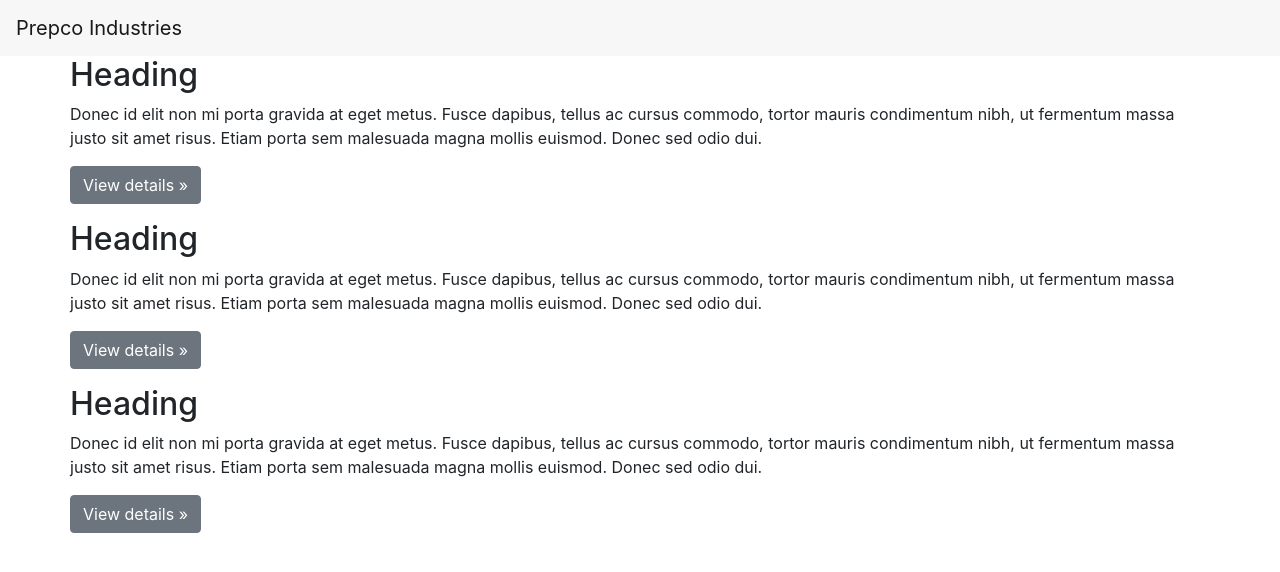
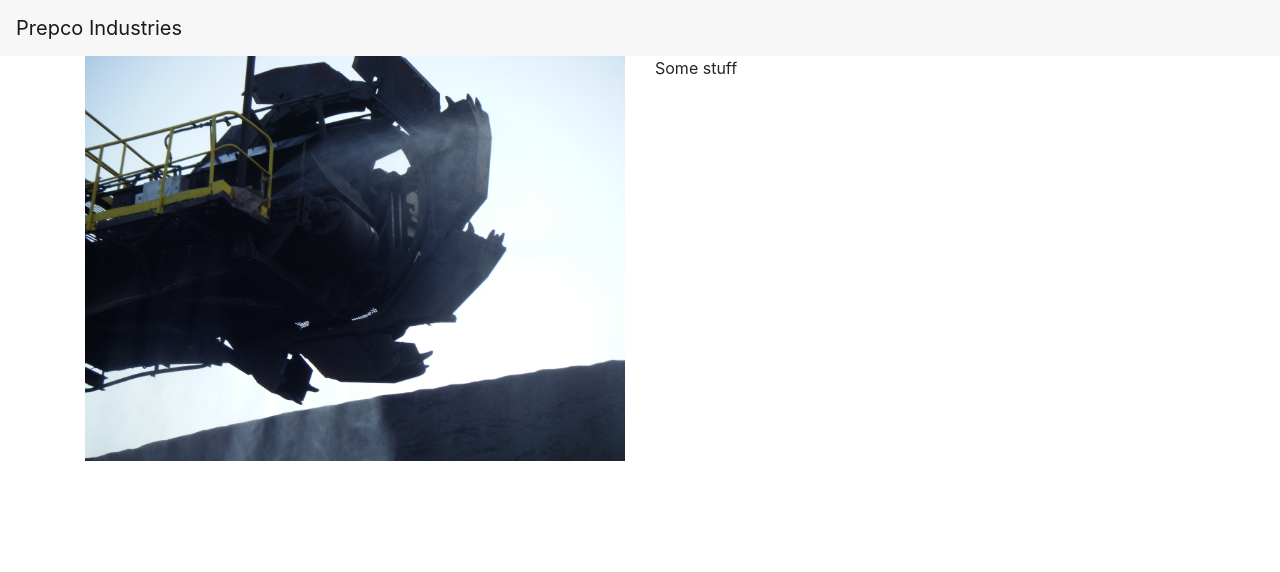
Before and after one commit to NicholasRupe84/pct, an Angular app: page / in a window 1280 px wide. Shown: the top 572 px of the page. Built offline with nearby package versions, Linux system fonts and the light colour scheme.

Commit message:
Landing page kinda done

```diff
--- a/src/app/app.component.html
+++ b/src/app/app.component.html
@@ -4,9 +4,6 @@
   </div>
 </div>-->
 <nav class="navbar navbar-toggleable-md navbar-light bg-faded">
-  <button class="navbar-toggler navbar-toggler-right" type="button" data-toggle="collapse" data-target="#navbarSupportedContent" aria-controls="navbarSupportedContent" aria-expanded="false" aria-label="Toggle navigation">
-    <span class="navbar-toggler-icon"></span>
-  </button>
   <a class="navbar-brand" href="#">Prepco Industries</a>
 </nav>
 <!--<div class="prepco-content">
@@ -65,7 +62,7 @@
       </div>
 </div>-->
 
-<div class="container">
+<!--<div class="container">
   <div class="row">
     <h2>Heading</h2>
           <p>Donec id elit non mi porta gravida at eget metus. Fusce dapibus, tellus ac cursus commodo, tortor mauris condimentum nibh, ut fermentum massa justo sit amet risus. Etiam porta sem malesuada magna mollis euismod. Donec sed odio dui. </p>
@@ -81,4 +78,13 @@
           <p>Donec id elit non mi porta gravida at eget metus. Fusce dapibus, tellus ac cursus commodo, tortor mauris condimentum nibh, ut fermentum massa justo sit amet risus. Etiam porta sem malesuada magna mollis euismod. Donec sed odio dui. </p>
           <p><a class="btn btn-secondary" href="#" role="button">View details &raquo;</a></p>
   </div>
+</div>-->
+
+<div class="container">
+  <div class="row">
+    <div class="col"><img src="../assets/img/bahrain-dust.jpg" style="width: 100%; height: 100%;"></div>
+    <div class="col"><p>Some stuff</p></div>
+  </div>
+  <div class="row"></div>
+  <div class="row"></div>
 </div>
```
Also changed, not shown: src/assets/img/bahrain-dust.jpg (added).
